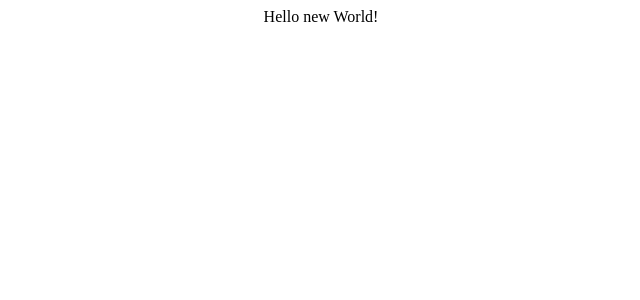
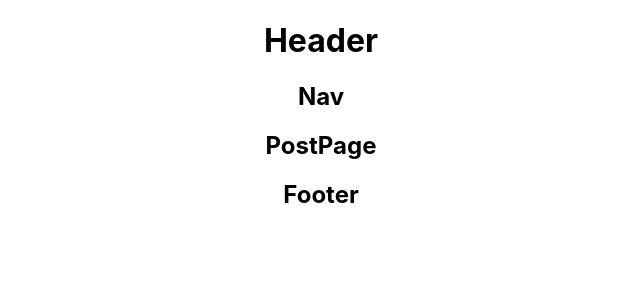
Before and after one commit to elis-11/React, a React (Create React App) app: page /post/1 in a window 1280 px wide. Shown: the top 300 px of the page, without its empty margins (319-959 px from the left). Built offline with nearby package versions, Linux system fonts and the light colour scheme.

Commit message:
React Router Dom

```diff
--- a/src/App.js
+++ b/src/App.js
@@ -1,11 +1,31 @@
+import {Route, Switch} from 'react-router-dom'
+// import { useState, useEffect} from 'react'
 import "./App.scss";
+import { About } from "./components/About";
+import { Footer } from "./components/Footer";
+import { Header } from "./components/Header";
+import { Home } from "./components/Home";
+import { Missing } from "./components/Missing";
+import { Nav } from "./components/Nav";
+import { NewPost } from "./components/NewPosr";
+import { PostPage } from "./components/PostPage";
 
 function App() {
   return (
   <div className="App">
-    Hello new World!
+    <Header />
+    <Nav />
+    <Switch>
+      <Route exact path="/" ><Home /></Route>
+      <Route exact path="/post"><NewPost /></Route>
+      <Route path="/post/:id"><PostPage /></Route>
+      <Route path="/about" component={About} />
+      <Route path="*" component={Missing} />
+    </Switch>
+    <Footer />
     </div>
   )
 }
 
 export default App;
+//! 4:56:40
--- /dev/null
+++ b/src/components/About.jsx
@@ -0,0 +1,9 @@
+import React from 'react'
+
+export const About = () => {
+  return (
+   <main>
+     <h2>About</h2>
+   </main>
+  )
+}
--- /dev/null
+++ b/src/components/Footer.jsx
@@ -0,0 +1,9 @@
+import React from 'react'
+
+export const Footer = () => {
+  return (
+   <footer>
+     <h2>Footer</h2>
+   </footer>
+  )
+}
--- /dev/null
+++ b/src/components/Header.jsx
@@ -0,0 +1,9 @@
+import React from 'react'
+
+export const Header = () => {
+  return (
+   <header>
+     <h1>Header</h1>
+   </header>
+  )
+}
--- /dev/null
+++ b/src/components/Home.jsx
@@ -0,0 +1,9 @@
+import React from 'react'
+
+export const Home = () => {
+  return (
+   <main>
+     <h2>Home</h2>
+   </main>
+  )
+}
--- /dev/null
+++ b/src/components/Missing.jsx
@@ -0,0 +1,9 @@
+import React from 'react'
+
+export const Missing = () => {
+  return (
+   <main>
+     <h2>Missing</h2>
+   </main>
+  )
+}
--- /dev/null
+++ b/src/components/Nav.jsx
@@ -0,0 +1,9 @@
+import React from 'react'
+
+export const Nav = () => {
+  return (
+   <nav>
+     <h2>Nav</h2>
+   </nav>
+  )
+}
--- /dev/null
+++ b/src/components/NewPosr.jsx
@@ -0,0 +1,9 @@
+import React from 'react'
+
+export const NewPost = () => {
+  return (
+   <main>
+     <h2>NewPost</h2>
+   </main>
+  )
+}
--- /dev/null
+++ b/src/components/PostPage.jsx
@@ -0,0 +1,9 @@
+import React from 'react'
+
+export const PostPage = () => {
+  return (
+   <main>
+     <h2>PostPage</h2>
+   </main>
+  )
+}
--- /dev/null
+++ b/src/index.css
@@ -0,0 +1,13 @@
+body {
+  margin: 0;
+  font-family: -apple-system, BlinkMacSystemFont, 'Segoe UI', 'Roboto', 'Oxygen',
+    'Ubuntu', 'Cantarell', 'Fira Sans', 'Droid Sans', 'Helvetica Neue',
+    sans-serif;
+  -webkit-font-smoothing: antialiased;
+  -moz-osx-font-smoothing: grayscale;
+}
+
+code {
+  font-family: source-code-pro, Menlo, Monaco, Consolas, 'Courier New',
+    monospace;
+}
--- a/src/index.js
+++ b/src/index.js
@@ -1,10 +1,14 @@
-import React from 'react';
-import ReactDOM from 'react-dom';
-import App from './App';
+import React from "react";
+import ReactDOM from "react-dom";
+import App from "./App";
+import "./index.css";
+import { BrowserRouter as Router, Route } from "react-router-dom";
 
 ReactDOM.render(
   <React.StrictMode>
-    <App />
+    <Router>
+      <Route path="/" component={App} />
+    </Router>
   </React.StrictMode>,
-  document.getElementById('root')
+  document.getElementById("root")
 );
```
